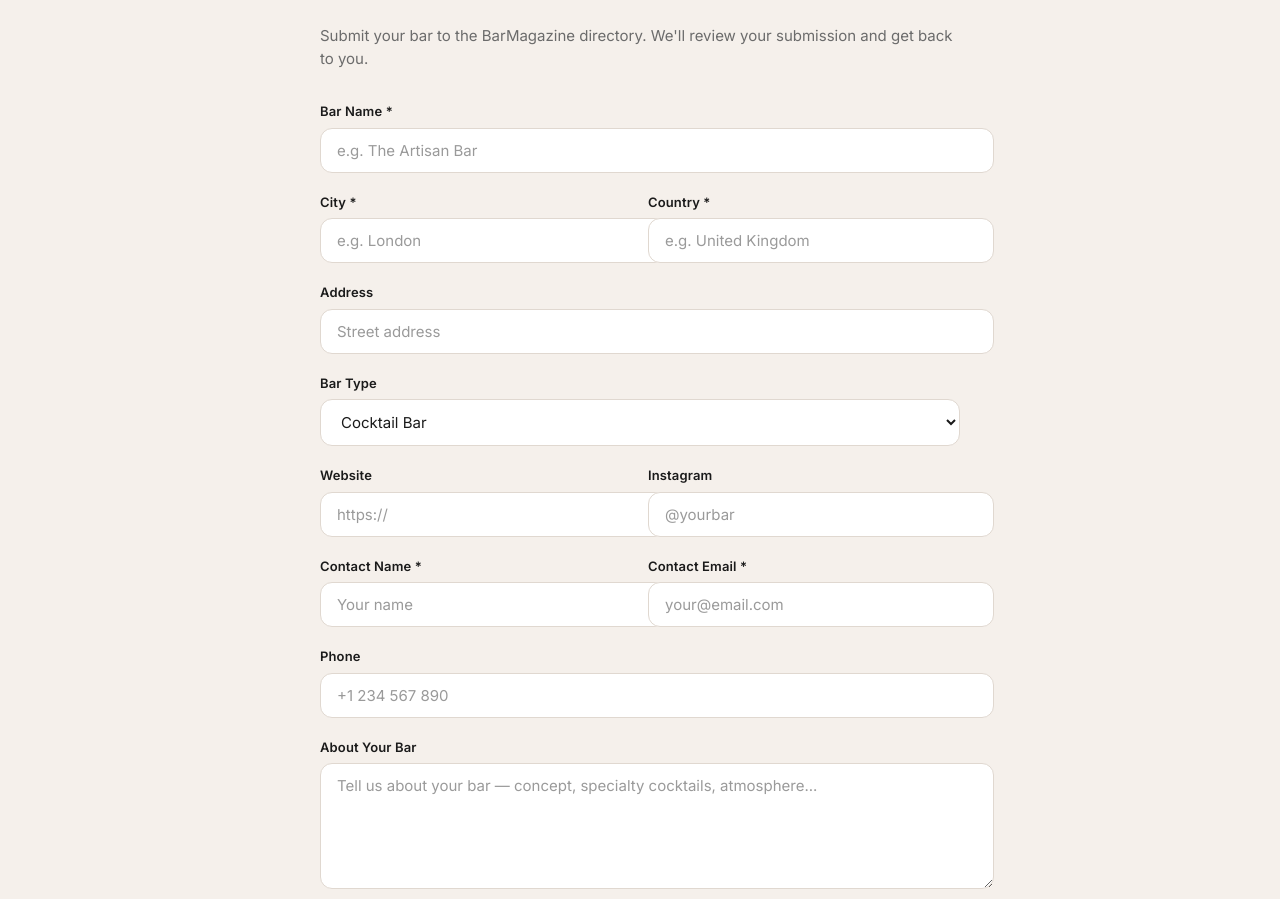
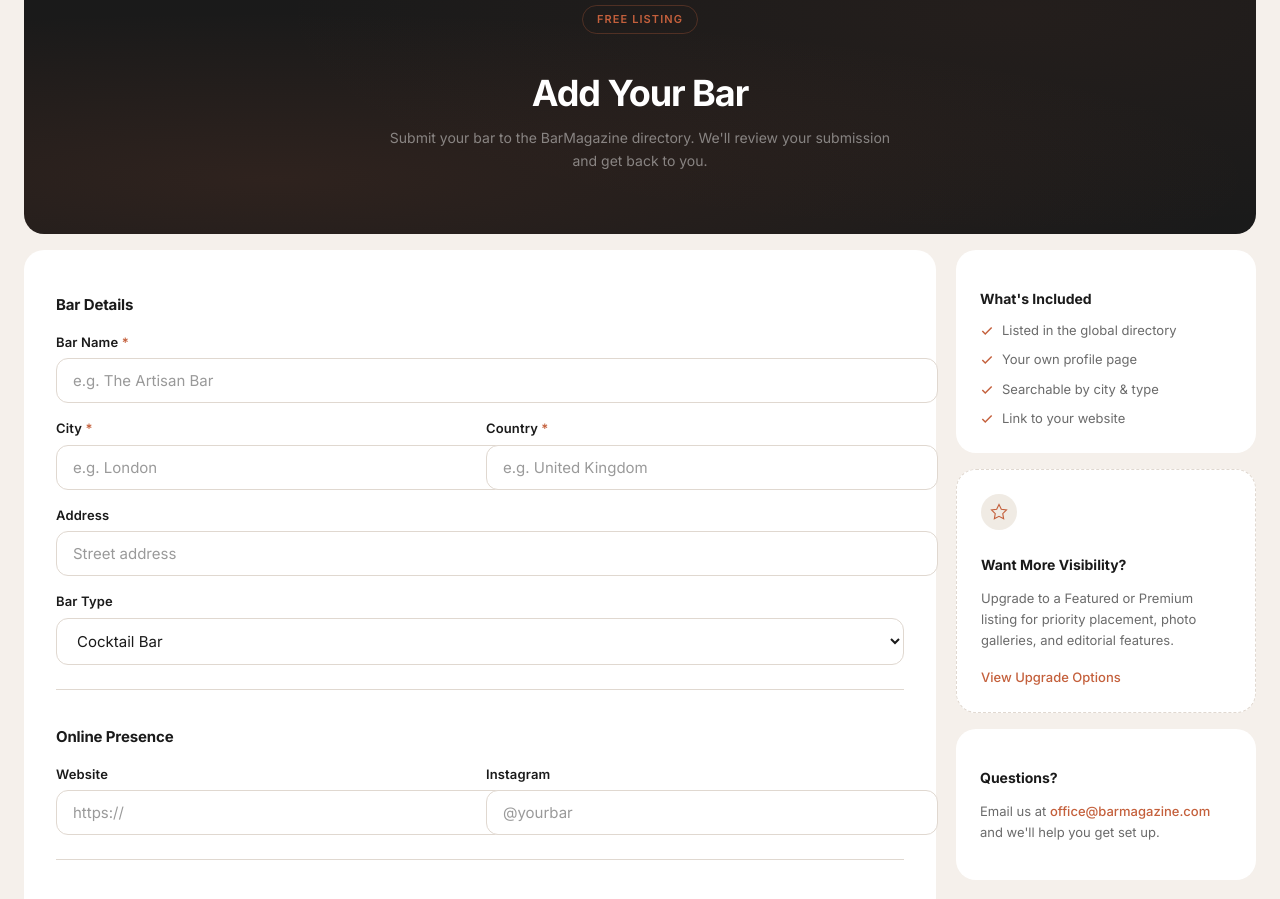
Before and after one commit to romanzelenkajj-dev/barmagazine-next, a Next.js app: page /add-your-bar in a window 1280 px wide. Shown: the part 147-1046 px from the top of the page. Built offline with nearby package versions, Linux system fonts and the light colour scheme.

Commit message:
Redesign Add Your Bar page: matching hero, sectioned form, sidebar with benefits

```diff
--- a/src/app/add-your-bar/page.tsx
+++ b/src/app/add-your-bar/page.tsx
@@ -1,6 +1,7 @@
 'use client';
 
 import { useState, FormEvent } from 'react';
+import Link from 'next/link';
 
 export default function AddYourBarPage() {
   const [submitted, setSubmitted] = useState(false);
@@ -29,7 +30,6 @@ export default function AddYourBarPage() {
       contact_name: (data.get('contactName') as string) || undefined,
     };
 
-    // Submit via server-side API route
     try {
       const response = await fetch('/api/bar-submission', {
         method: 'POST',
@@ -50,44 +50,47 @@ export default function AddYourBarPage() {
   }
 
   return (
-    <div style={{ marginTop: 'var(--gap)', maxWidth: 640, marginLeft: 'auto', marginRight: 'auto', paddingBottom: 64 }}>
-      <h1 style={{ fontSize: 32, fontWeight: 700, letterSpacing: '-0.02em', marginBottom: 8 }}>
-        Add Your Bar
-      </h1>
-      <p style={{ fontSize: 15, color: 'var(--text-secondary)', marginBottom: 32 }}>
-        Submit your bar to the BarMagazine directory. We&apos;ll review your submission and get back to you.
-      </p>
+    <div className="add-bar-page">
+      {/* Hero */}
+      <div className="add-bar-hero">
+        <div className="add-bar-hero-inner">
+          <div className="add-bar-hero-badge">Free Listing</div>
+          <h1>Add Your Bar</h1>
+          <p>Submit your bar to the BarMagazine directory. We&apos;ll review your submission and get back to you.</p>
+        </div>
+      </div>
 
       {submitted ? (
-        <div style={{
-          background: 'var(--bg-card)',
-          borderRadius: 'var(--radius)',
-          padding: 48,
-          textAlign: 'center',
-        }}>
-          <svg width="48" height="48" viewBox="0 0 24 24" fill="none" stroke="var(--accent)" strokeWidth="2" style={{ marginBottom: 16 }}>
+        <div className="add-bar-success">
+          <div className="add-bar-success-icon">
+            <svg width="32" height="32" viewBox="0 0 24 24" fill="none" stroke="currentColor" strokeWidth="2">
               <path d="M22 11.08V12a10 10 0 11-5.93-9.14" />
               <path d="M22 4L12 14.01l-3-3" />
             </svg>
-          <h2 style={{ fontSize: 24, fontWeight: 700, marginBottom: 12 }}>Submission Received</h2>
-          <p style={{ fontSize: 15, color: 'var(--text-secondary)' }}>
-            Thank you for submitting your bar. Our team will review it and get in touch at the email you provided.
-          </p>
+          </div>
+          <h2>Submission Received</h2>
+          <p>Thank you for submitting your bar. Our team will review it and get in touch at the email you provided.</p>
+          <Link href="/bars" className="add-bar-success-link">Browse the Directory</Link>
         </div>
       ) : (
-        <form onSubmit={handleSubmit} style={{ display: 'flex', flexDirection: 'column', gap: 20 }}>
+        <div className="add-bar-layout">
+          {/* Form */}
+          <div className="add-bar-form-card">
+            <form onSubmit={handleSubmit} className="add-bar-form">
+              <div className="add-bar-form-section">
+                <h2>Bar Details</h2>
                 <div className="form-group">
-            <label className="form-label">Bar Name *</label>
+                  <label className="form-label">Bar Name <span className="form-required">*</span></label>
                   <input name="barName" required className="form-input" placeholder="e.g. The Artisan Bar" />
                 </div>
 
-          <div style={{ display: 'grid', gridTemplateColumns: '1fr 1fr', gap: 16 }}>
+                <div className="add-bar-form-row">
                   <div className="form-group">
-              <label className="form-label">City *</label>
+                    <label className="form-label">City <span className="form-required">*</span></label>
                     <input name="city" required className="form-input" placeholder="e.g. London" />
                   </div>
                   <div className="form-group">
-              <label className="form-label">Country *</label>
+                    <label className="form-label">Country <span className="form-required">*</span></label>
                     <input name="country" required className="form-input" placeholder="e.g. United Kingdom" />
                   </div>
                 </div>
@@ -112,8 +115,11 @@ export default function AddYourBarPage() {
                     <option value="Other">Other</option>
                   </select>
                 </div>
+              </div>
 
-          <div style={{ display: 'grid', gridTemplateColumns: '1fr 1fr', gap: 16 }}>
+              <div className="add-bar-form-section">
+                <h2>Online Presence</h2>
+                <div className="add-bar-form-row">
                   <div className="form-group">
                     <label className="form-label">Website</label>
                     <input name="website" type="url" className="form-input" placeholder="https://" />
@@ -123,14 +129,17 @@ export default function AddYourBarPage() {
                     <input name="instagram" className="form-input" placeholder="@yourbar" />
                   </div>
                 </div>
+              </div>
 
-          <div style={{ display: 'grid', gridTemplateColumns: '1fr 1fr', gap: 16 }}>
+              <div className="add-bar-form-section">
+                <h2>Contact Information</h2>
+                <div className="add-bar-form-row">
                   <div className="form-group">
-              <label className="form-label">Contact Name *</label>
+                    <label className="form-label">Contact Name <span className="form-required">*</span></label>
                     <input name="contactName" required className="form-input" placeholder="Your name" />
                   </div>
                   <div className="form-group">
-              <label className="form-label">Contact Email *</label>
+                    <label className="form-label">Contact Email <span className="form-required">*</span></label>
                     <input name="contactEmail" required type="email" className="form-input" placeholder="your@email.com" />
                   </div>
                 </div>
@@ -139,25 +148,86 @@ export default function AddYourBarPage() {
                   <label className="form-label">Phone</label>
                   <input name="phone" type="tel" className="form-input" placeholder="+1 234 567 890" />
                 </div>
+              </div>
 
+              <div className="add-bar-form-section">
+                <h2>About Your Bar</h2>
                 <div className="form-group">
-            <label className="form-label">About Your Bar</label>
+                  <label className="form-label">Description</label>
                   <textarea name="description" className="form-input" rows={4} placeholder="Tell us about your bar — concept, specialty cocktails, atmosphere..." />
+                  <span className="form-hint">A good description helps us feature your bar effectively.</span>
+                </div>
               </div>
 
               {error && (
-            <p style={{ color: '#e53e3e', fontSize: 14 }}>{error}</p>
+                <div className="add-bar-error">
+                  <svg width="14" height="14" viewBox="0 0 24 24" fill="none" stroke="currentColor" strokeWidth="2">
+                    <circle cx="12" cy="12" r="10" />
+                    <path d="M12 8v4M12 16h.01" />
+                  </svg>
+                  {error}
+                </div>
               )}
 
               <button
                 type="submit"
                 disabled={submitting}
-            className="cta-submit"
-            style={{ alignSelf: 'flex-start', cursor: submitting ? 'wait' : 'pointer', border: 'none', opacity: submitting ? 0.7 : 1 }}
+                className="add-bar-submit"
               >
-            {submitting ? 'Submitting...' : 'Submit Bar'}
+                {submitting ? 'Submitting...' : 'Submit Your Bar'}
               </button>
             </form>
+          </div>
+
+          {/* Sidebar */}
+          <aside className="add-bar-sidebar">
+            <div className="add-bar-info-card">
+              <h3>What&apos;s Included</h3>
+              <ul className="add-bar-benefits">
+                <li>
+                  <svg width="14" height="14" viewBox="0 0 24 24" fill="none" stroke="currentColor" strokeWidth="2.5">
+                    <path d="M20 6L9 17l-5-5" />
+                  </svg>
+                  Listed in the global directory
+                </li>
+                <li>
+                  <svg width="14" height="14" viewBox="0 0 24 24" fill="none" stroke="currentColor" strokeWidth="2.5">
+                    <path d="M20 6L9 17l-5-5" />
+                  </svg>
+                  Your own profile page
+                </li>
+                <li>
+                  <svg width="14" height="14" viewBox="0 0 24 24" fill="none" stroke="currentColor" strokeWidth="2.5">
+                    <path d="M20 6L9 17l-5-5" />
+                  </svg>
+                  Searchable by city &amp; type
+                </li>
+                <li>
+                  <svg width="14" height="14" viewBox="0 0 24 24" fill="none" stroke="currentColor" strokeWidth="2.5">
+                    <path d="M20 6L9 17l-5-5" />
+                  </svg>
+                  Link to your website
+                </li>
+              </ul>
+            </div>
+
+            <div className="add-bar-info-card add-bar-upgrade-card">
+              <div className="add-bar-upgrade-icon">
+                <svg width="18" height="18" viewBox="0 0 24 24" fill="none" stroke="currentColor" strokeWidth="1.5">
+                  <path d="M12 2l3.09 6.26L22 9.27l-5 4.87 1.18 6.88L12 17.77l-6.18 3.25L7 14.14 2 9.27l6.91-1.01L12 2z" />
+                </svg>
+              </div>
+              <h3>Want More Visibility?</h3>
+              <p>Upgrade to a Featured or Premium listing for priority placement, photo galleries, and editorial features.</p>
+              <Link href="/claim-your-bar" className="add-bar-upgrade-link">View Upgrade Options</Link>
+            </div>
+
+            <div className="add-bar-info-card">
+              <h3>Questions?</h3>
+              <p>Email us at <a href="mailto:office@barmagazine.com">office@barmagazine.com</a> and we&apos;ll help you get set up.</p>
+            </div>
+          </aside>
+        </div>
       )}
     </div>
   );
--- a/src/app/globals.css
+++ b/src/app/globals.css
@@ -3369,3 +3369,332 @@ textarea.form-input {
 .bar-profile-upgrade a:hover {
   opacity: 0.85;
 }
+
+/* ====== ADD YOUR BAR ====== */
+.add-bar-page {
+  margin-top: var(--gap);
+}
+
+/* Hero */
+.add-bar-hero {
+  background: var(--bg-dark);
+  border-radius: var(--radius);
+  padding: 48px 40px;
+  position: relative;
+  overflow: hidden;
+}
+
+.add-bar-hero::before {
+  content: '';
+  position: absolute;
+  inset: 0;
+  background:
+    radial-gradient(ellipse 80% 60% at 20% 80%, rgba(196, 96, 60, 0.12), transparent),
+    radial-gradient(ellipse 60% 80% at 80% 20%, rgba(196, 96, 60, 0.06), transparent);
+  pointer-events: none;
+}
+
+.add-bar-hero-inner {
+  position: relative;
+  z-index: 1;
+  text-align: center;
+  max-width: 520px;
+  margin: 0 auto;
+}
+
+.add-bar-hero-badge {
+  display: inline-block;
+  font-size: 11px;
+  font-weight: 600;
+  text-transform: uppercase;
+  letter-spacing: 0.1em;
+  color: var(--accent);
+  padding: 5px 14px;
+  border: 1px solid rgba(196, 96, 60, 0.3);
+  border-radius: 100px;
+  margin-bottom: 16px;
+}
+
+.add-bar-hero h1 {
+  font-size: clamp(26px, 3.5vw, 36px);
+  font-weight: 700;
+  letter-spacing: -0.03em;
+  color: #fff;
+  margin-bottom: 10px;
+  line-height: 1.1;
+}
+
+.add-bar-hero p {
+  font-size: 14px;
+  color: rgba(255, 255, 255, 0.45);
+  line-height: 1.6;
+}
+
+/* Layout: form + sidebar */
+.add-bar-layout {
+  display: grid;
+  grid-template-columns: 1fr 300px;
+  gap: 20px;
+  margin-top: var(--gap);
+  align-items: start;
+}
+
+/* Form card */
+.add-bar-form-card {
+  background: var(--bg-card);
+  border-radius: var(--radius);
+  padding: 32px;
+}
+
+.add-bar-form {
+  display: flex;
+  flex-direction: column;
+  gap: 0;
+}
+
+.add-bar-form-section {
+  padding-bottom: 24px;
+  margin-bottom: 24px;
+  border-bottom: 1px solid var(--border);
+  display: flex;
+  flex-direction: column;
+  gap: 16px;
+}
+
+.add-bar-form-section:last-of-type {
+  border-bottom: none;
+  margin-bottom: 0;
+  padding-bottom: 0;
+}
+
+.add-bar-form-section h2 {
+  font-size: 15px;
+  font-weight: 700;
+  letter-spacing: -0.01em;
+  color: var(--text-primary);
+  margin-bottom: 0;
+}
+
+.add-bar-form-row {
+  display: grid;
+  grid-template-columns: 1fr 1fr;
+  gap: 12px;
+}
+
+.form-required {
+  color: var(--accent);
+}
+
+.form-hint {
+  font-size: 12px;
+  color: var(--text-tertiary);
+  margin-top: 4px;
+}
+
+/* Error message */
+.add-bar-error {
+  display: flex;
+  align-items: center;
+  gap: 8px;
+  padding: 12px 16px;
+  background: #fef2f2;
+  border: 1px solid #fecaca;
+  border-radius: 12px;
+  font-size: 13px;
+  color: #dc2626;
+  margin-top: 8px;
+}
+
+/* Submit button */
+.add-bar-submit {
+  display: inline-flex;
+  align-items: center;
+  justify-content: center;
+  padding: 14px 36px;
+  font-size: 14px;
+  font-weight: 600;
+  font-family: inherit;
+  background: var(--text-primary);
+  color: #fff;
+  border-radius: 100px;
+  border: none;
+  cursor: pointer;
+  transition: opacity 0.2s;
+  margin-top: 24px;
+  align-self: flex-start;
+}
+
+.add-bar-submit:hover {
+  opacity: 0.85;
+}
+
+.add-bar-submit:disabled {
+  opacity: 0.6;
+  cursor: wait;
+}
+
+/* Sidebar */
+.add-bar-sidebar {
+  display: flex;
+  flex-direction: column;
+  gap: 16px;
+  position: sticky;
+  top: calc(var(--nav-h) + var(--gap) + 8px);
+}
+
+.add-bar-info-card {
+  background: var(--bg-card);
+  border-radius: var(--radius);
+  padding: 24px;
+}
+
+.add-bar-info-card h3 {
+  font-size: 14px;
+  font-weight: 700;
+  margin-bottom: 12px;
+}
+
+.add-bar-info-card p {
+  font-size: 13px;
+  color: var(--text-secondary);
+  line-height: 1.6;
+}
+
+.add-bar-info-card a {
+  color: var(--accent);
+  font-weight: 500;
+}
+
+/* Benefits list */
+.add-bar-benefits {
+  list-style: none;
+  padding: 0;
+  margin: 0;
+  display: flex;
+  flex-direction: column;
+  gap: 10px;
+}
+
+.add-bar-benefits li {
+  display: flex;
+  align-items: center;
+  gap: 8px;
+  font-size: 13px;
+  color: var(--text-secondary);
+}
+
+.add-bar-benefits li svg {
+  color: var(--accent);
+  flex-shrink: 0;
+}
+
+/* Upgrade card */
+.add-bar-upgrade-card {
+  border: 1px dashed var(--border);
+}
+
+.add-bar-upgrade-icon {
+  display: inline-flex;
+  align-items: center;
+  justify-content: center;
+  width: 36px;
+  height: 36px;
+  border-radius: 50%;
+  background: var(--bg-card-warm);
+  color: var(--accent);
+  margin-bottom: 10px;
+}
+
+.add-bar-upgrade-card p {
+  margin-bottom: 14px;
+}
+
+.add-bar-upgrade-link {
+  display: inline-block;
+  font-size: 13px;
+  font-weight: 600;
+  color: var(--accent);
+  transition: opacity 0.2s;
+}
+
+.add-bar-upgrade-link:hover {
+  opacity: 0.8;
+}
+
+/* Success state */
+.add-bar-success {
+  background: var(--bg-card);
+  border-radius: var(--radius);
+  padding: 56px 40px;
+  text-align: center;
+  margin-top: var(--gap);
+  max-width: 520px;
+  margin-left: auto;
+  margin-right: auto;
+}
+
+.add-bar-success-icon {
+  display: inline-flex;
+  align-items: center;
+  justify-content: center;
+  width: 64px;
+  height: 64px;
+  border-radius: 50%;
+  background: var(--bg-card-warm);
+  color: var(--accent);
+  margin-bottom: 20px;
+}
+
+.add-bar-success h2 {
+  font-size: 22px;
+  font-weight: 700;
+  letter-spacing: -0.02em;
+  margin-bottom: 10px;
+}
+
+.add-bar-success p {
+  font-size: 14px;
+  color: var(--text-secondary);
+  line-height: 1.6;
+  margin-bottom: 24px;
+}
+
+.add-bar-success-link {
+  display: inline-block;
+  padding: 12px 28px;
+  background: var(--text-primary);
+  color: #fff;
+  border-radius: 100px;
+  font-size: 14px;
+  font-weight: 600;
+  transition: opacity 0.2s;
+}
+
+.add-bar-success-link:hover {
+  opacity: 0.85;
+}
+
+/* Responsive */
+@media (max-width: 900px) {
+  .add-bar-layout {
+    grid-template-columns: 1fr;
+  }
+
+  .add-bar-sidebar {
+    position: static;
+  }
+}
+
+@media (max-width: 768px) {
+  .add-bar-hero {
+    padding: 32px 20px;
+  }
+
+  .add-bar-form-card {
+    padding: 24px 20px;
+  }
+
+  .add-bar-form-row {
+    grid-template-columns: 1fr;
+  }
+}
```
Lines whose indentation alone changed are shown as unchanged.
